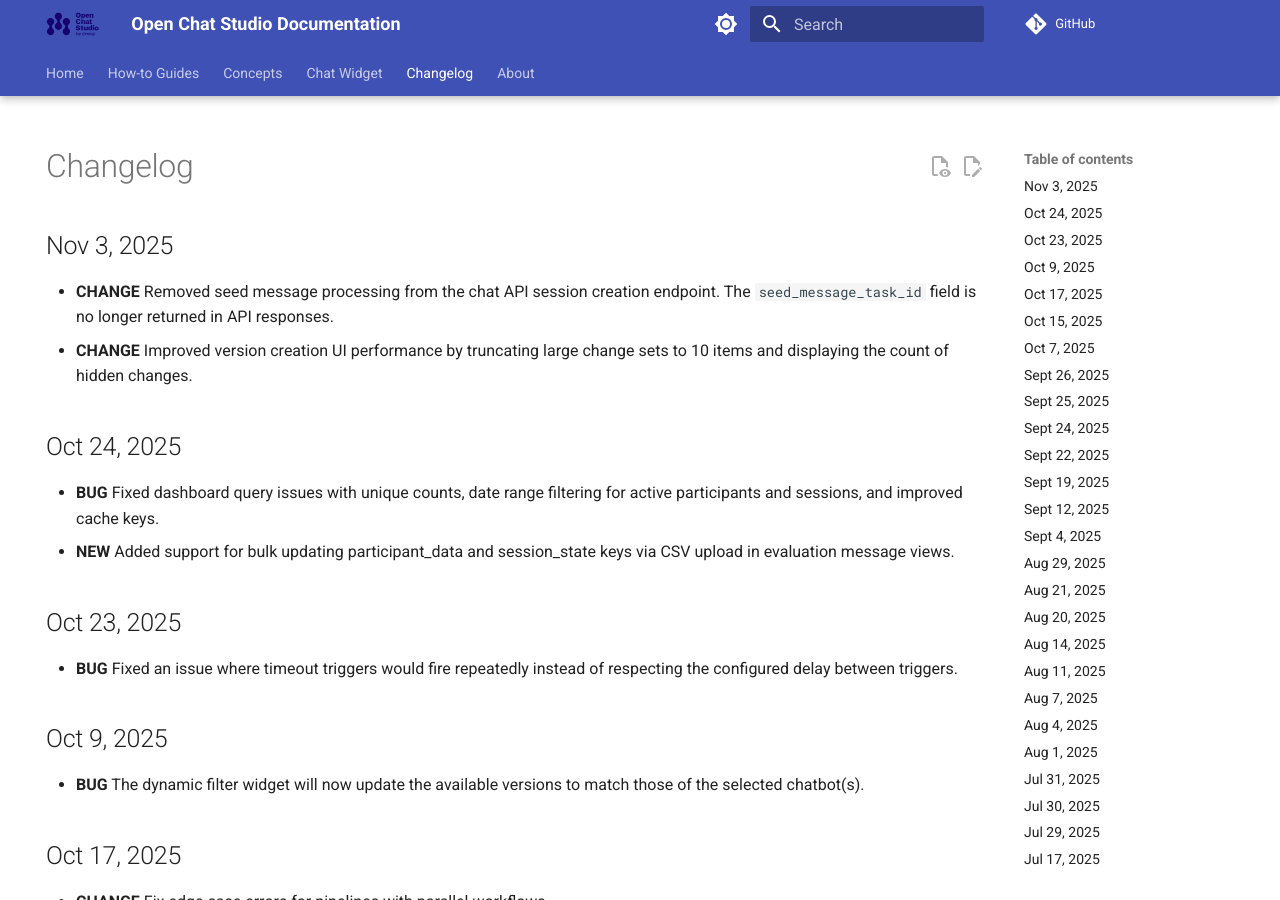
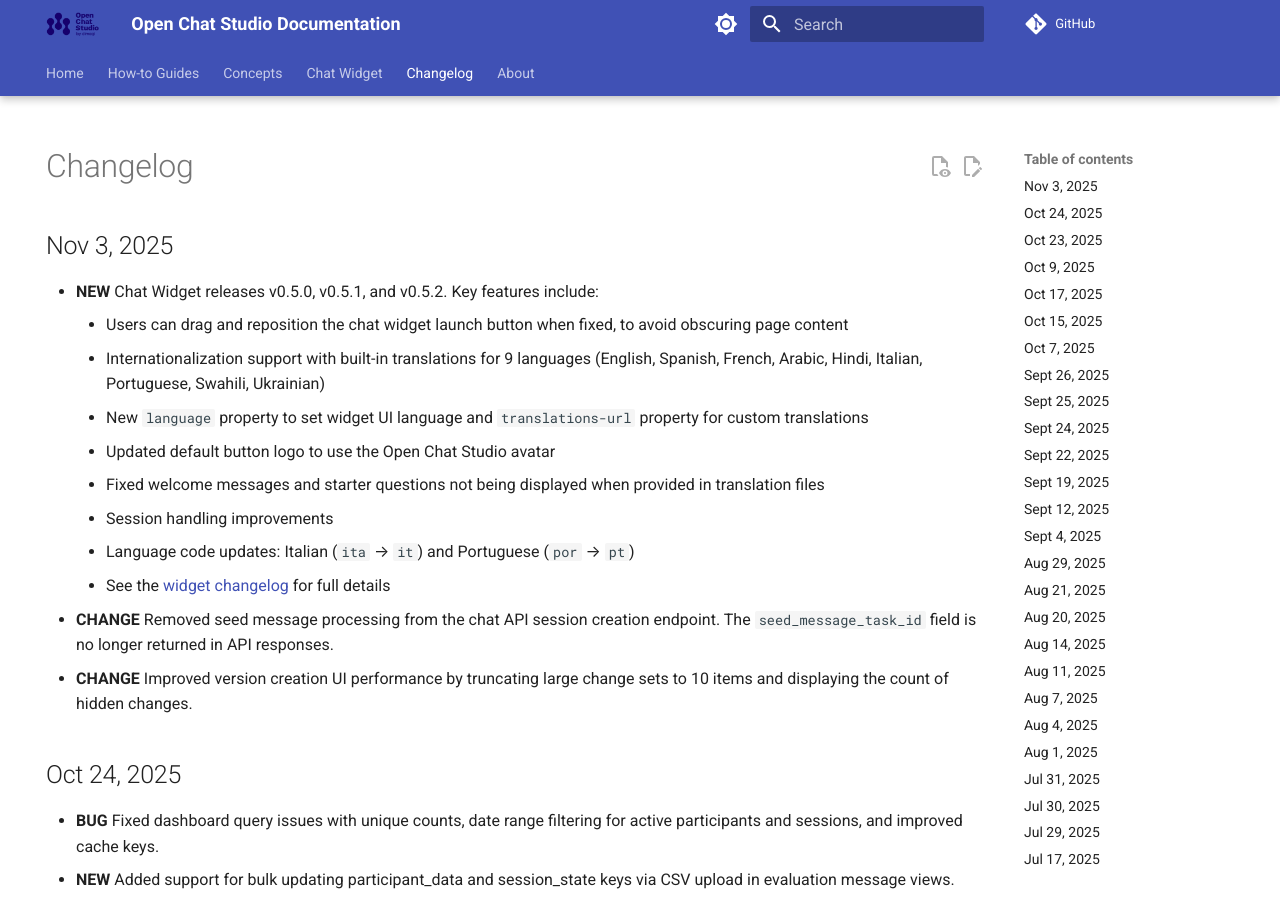
Before and after one commit to dimagi/open-chat-studio-docs, an MkDocs documentation site: the page built from docs/changelog.md, in a window 1280 px wide and 900 px high. Built offline with MkDocs 1.6.1 and Material for MkDocs 9.7.7, drawn with Linux system fonts in a browser that asks for light colours; emoji names are drawn with the system emoji font; a script that is not in the unit is left out; comment, search, counter and statistics services are not loaded.

Commit message:
Update changelog with widget releases v0.5.0-v0.5.2
Merged widget releases (0.5.0, 0.5.1, 0.5.2) into a single changelog entry highlighting key features including internationalization support, draggable button repositioning, and various bug fixes.

Fixes #202

🤖 Generated with [Claude Code](https://claude.com/claude-code)

Co-Authored-By: Claude <noreply@anthropic.com>
Co-authored-by: Simon Kelly <snopoke@users.noreply.github.com>

```diff
--- a/docs/changelog.md
+++ b/docs/changelog.md
@@ -5,6 +5,15 @@ hide:
 
 # Changelog
 ## Nov 3, 2025
+* **NEW** Chat Widget releases v0.5.0, v0.5.1, and v0.5.2. Key features include:
+    * Users can drag and reposition the chat widget launch button when fixed, to avoid obscuring page content
+    * Internationalization support with built-in translations for 9 languages (English, Spanish, French, Arabic, Hindi, Italian, Portuguese, Swahili, Ukrainian)
+    * New `language` property to set widget UI language and `translations-url` property for custom translations
+    * Updated default button logo to use the Open Chat Studio avatar
+    * Fixed welcome messages and starter questions not being displayed when provided in translation files
+    * Session handling improvements
+    * Language code updates: Italian (`ita` → `it`) and Portuguese (`por` → `pt`)
+    * See the [widget changelog](chat_widget/changelog.md) for full details
 * **CHANGE** Removed seed message processing from the chat API session creation endpoint. The `seed_message_task_id` field is no longer returned in API responses.
 * **CHANGE** Improved version creation UI performance by truncating large change sets to 10 items and displaying the count of hidden changes.
 
```
